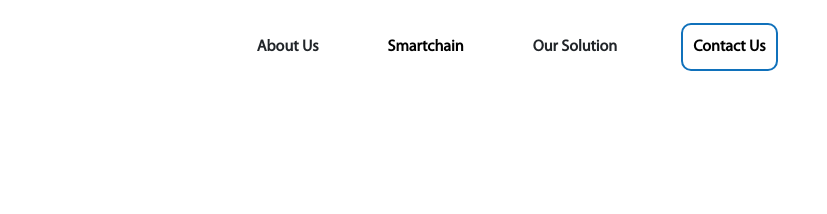
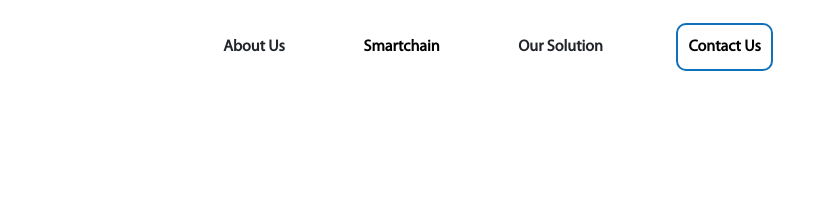
Before and after one commit to Shoptaki/shoptaki.github.io, a Gatsby site: page / in a window 1280 px wide. Shown: the top 214 px of the page, 453-1280 px from the left. Built offline with nearby package versions, Linux system fonts and the light colour scheme; Gatsby itself is replaced by a stand-in of ours.

Commit message:
finalized Navbar and changed import lines

```diff
--- a/src/components/NavBar.js
+++ b/src/components/NavBar.jsx
@@ -2,7 +2,7 @@ import { Link } from "gatsby";
 import React, { useState } from "react";
 import styled from "styled-components";
 import logoImage from "../images/logo_horizontal.png";
-import CustomLink from "./CustomLink"
+import CustomLink from "./customlink.jsx"
 import {theme} from "../theme/GlobalStyles"
 
 const Container = styled.header`
@@ -39,7 +39,7 @@ const DropdownContent = styled.div`
 `
 const Tab = styled.div`
   display: inline-flex;
-  margin: 0rem 2rem;
+  margin: 0rem 2.3rem;
   font-size: 1rem;
   font-weight: bold;
   &:hover ${DropdownContent} {
@@ -56,6 +56,7 @@ const ContactLink = styled(Link)`
   &:hover {
     background-color: ${theme.fontDarkBlue};
     color: #fff;
+    transition: all 0.2s ease-in-out ;
   }
 `
 const HamburgerDiv = styled.div`
@@ -110,15 +111,10 @@ const HamburgerIcon = () => (
 
 const Header = ({siteTitle, menuLinks}) => {
 
-    document.body.onclick = function() {
-      if (showMenu) { setShowMenu(false) }
-    }
-
     const [showMenu, setShowMenu] = useState(false);
 
-    const changeMenu = (showMenu, e) => {
+    const changeMenu = (showMenu) => {
       setShowMenu(!showMenu)
-      e.stopPropagation()
     }
 
     const aboutLink =  {
@@ -192,7 +188,7 @@ const Header = ({siteTitle, menuLinks}) => {
         </MenuDiv>
 
         <HamburgerDiv>
-                <Icon onClick={(e) => changeMenu(showMenu, e)}>
+                <Icon onClick={(e) => changeMenu(showMenu)}>
                   <HamburgerIcon />
                 </Icon>
 
--- a/src/components/layout.js
+++ b/src/components/layout.js
@@ -11,7 +11,7 @@ import { useStaticQuery, graphql } from "gatsby"
 import styled from "styled-components"
 import { GlobalStyles } from "../theme/GlobalStyles"
 import { theme } from "../theme/GlobalStyles"
-import Header from "./NavBar"
+import Header from "./NavBar.jsx"
 import Footer from "./Footer.jsx"
 
 const Container = styled.div`
```
